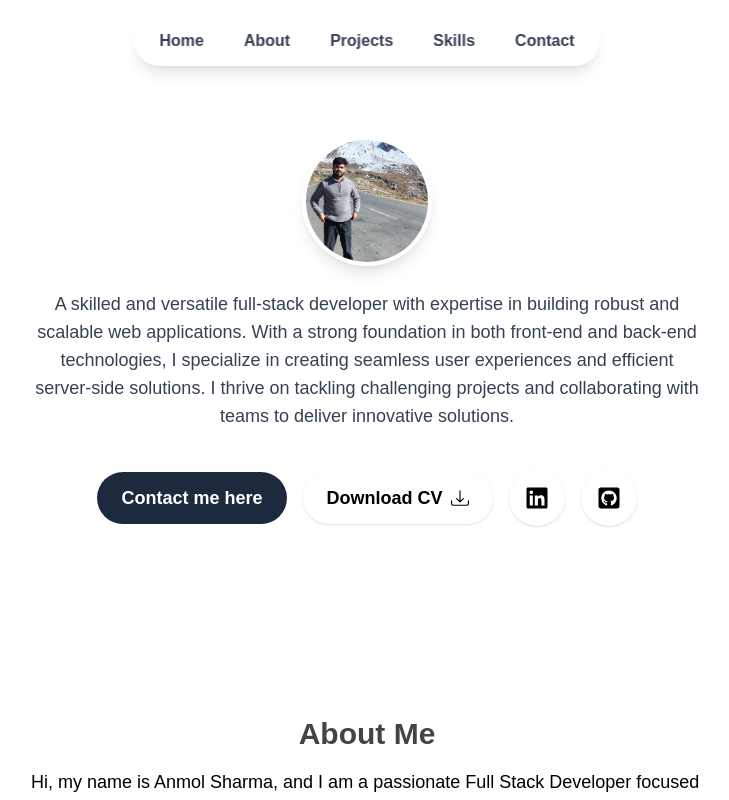
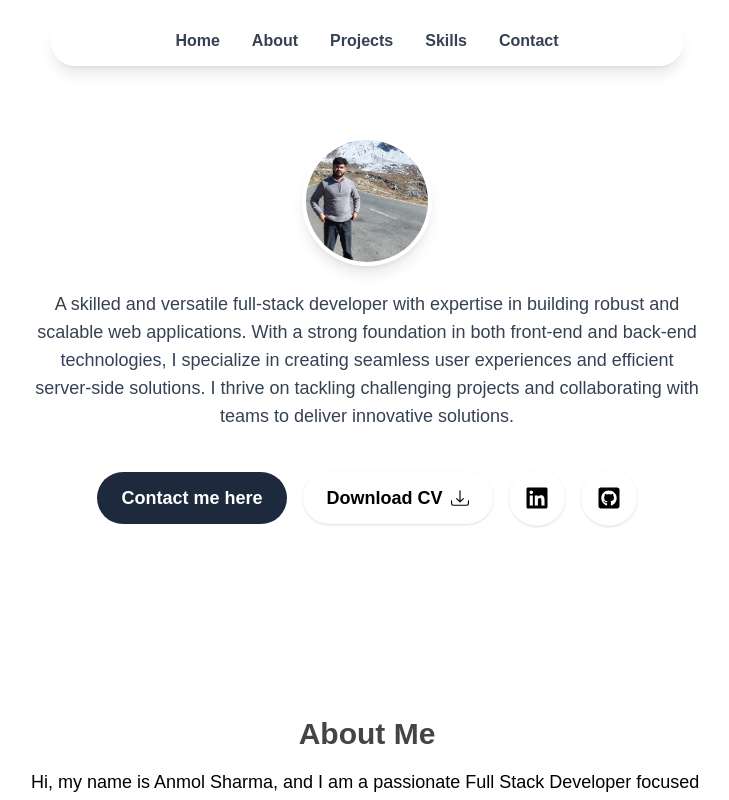
Before and after one commit to Anmolsharma1228/MyPortfolio, a React (Vite) app: page / in a window 1280 px wide. Shown: the top 800 px of the page, without its empty margins (273-1002 px from the left). Built offline with nearby package versions, Linux system fonts and the light colour scheme.

Commit message:
wrap navbar

```diff
--- a/src/components/Navbar.jsx
+++ b/src/components/Navbar.jsx
@@ -2,25 +2,26 @@ import React from "react";
 
 export const Navbar = () => {
   return (
-    <nav className="fixed top-4 left-1/2 transform -translate-x-1/2 z-50">
-      <div className="
-        bg-white/80 backdrop-blur-lg
-        flex items-center justify-center
-        gap-6 md:gap-10
-        px-6 py-3
-        rounded-full
-        shadow-lg
-        font-semibold
-        text-gray-700
-        border border-white/50
-      ">
-
+    <nav className="fixed top-4 left-1/2 transform -translate-x-1/2 z-50 w-full px-2">
+      <div
+        className="
+          bg-white/80 backdrop-blur-lg
+          flex flex-wrap items-center justify-center
+          gap-4 md:gap-8
+          px-4 py-3
+          rounded-3xl
+          shadow-lg
+          font-semibold
+          text-gray-700
+          border border-white/40
+        "
+        style={{ maxWidth: "50%", margin: "0 auto" }}
+      >
         <a href="#Home" className="hover:text-black transition">Home</a>
         <a href="#About" className="hover:text-black transition">About</a>
         <a href="#Projects" className="hover:text-black transition">Projects</a>
         <a href="#Skills" className="hover:text-black transition">Skills</a>
         <a href="#Contact" className="hover:text-black transition">Contact</a>
-
       </div>
     </nav>
   );
```
